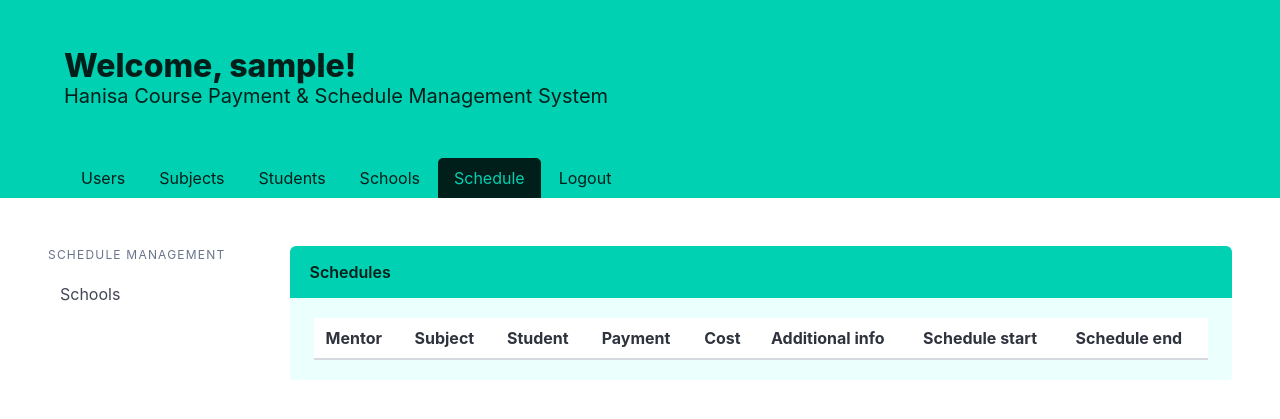
After one commit to penghalu/hanisa-course, a Django app: page /data/schedules/ in a window 1280 px wide. The commit adds this page. Shown: the top 419 px of the page. Run offline with Django 3.2, Linux system fonts and the light colour scheme; the visitor is signed in with stand-in values (Sample User, id 1); data that the repository does not hold is empty; some libraries are stand-ins or nearby versions.

Commit message:
schedule list UI

```diff
--- a/course_management/urls.py
+++ b/course_management/urls.py
@@ -2,22 +2,31 @@ from django.urls import path
 
 from .views import SchoolAdd, SchoolDelete, SchoolList, SchoolUpdate, \
     SubjectAdd, SubjectList, SubjectUpdate, SubjectDelete, \
-    StudentAdd, StudentList, StudentUpdate, StudentDelete
+    StudentAdd, StudentList, StudentUpdate, StudentDelete, \
+    ScheduleList
 
 
 app_name = 'course_management'
 
 urlpatterns = [
+    # Subjects
     path('subjects/', SubjectList.as_view(), name='subject_list'),
     path('subjects/add/', SubjectAdd.as_view(), name='subject_add'),
     path('subjects/edit/<int:pk>/', SubjectUpdate.as_view(), name='subject_update'),
     path('subjects/delete/<int:pk>/', SubjectDelete.as_view(), name='subject_delete'),
+
+    # Students
     path('students/', StudentList.as_view(), name='student_list'),
     path('students/add/', StudentAdd.as_view(), name='student_add'),
     path('students/edit/<int:pk>/', StudentUpdate.as_view(), name='student_update'),
     path('students/delete/<int:pk>/', StudentDelete.as_view(), name='student_delete'),
+
+    # Schools
     path('schools/', SchoolList.as_view(), name='school_list'),
     path('schools/add/', SchoolAdd.as_view(), name='school_add'),
     path('schools/edit/<int:pk>/', SchoolUpdate.as_view(), name='school_update'),
     path('schools/delete/<int:pk>/', SchoolDelete.as_view(), name='school_delete'),
+
+    # Schedules
+    path('schedules/', ScheduleList.as_view(), name='schedule_list'),
 ]
--- a/course_management/views.py
+++ b/course_management/views.py
@@ -2,7 +2,7 @@ from django.contrib.auth.mixins import LoginRequiredMixin
 from django.shortcuts import reverse
 from django.views.generic import CreateView, DeleteView, ListView, UpdateView
 
-from .models import School, Student, Subject
+from .models import Schedule, School, Student, Subject
 
 
 # Create your views here.
@@ -94,3 +94,9 @@ class SchoolDelete(DeleteView):
 
     def get_success_url(self):
         return reverse('course_management:school_list')
+
+
+class ScheduleList(LoginRequiredMixin, ListView):
+    model = Schedule
+    context_object_name = 'schedules'
+    login_url = 'home'
--- a/templates/bulma_header.html
+++ b/templates/bulma_header.html
@@ -17,6 +17,7 @@
                     <li{% if request.resolver_match.url_name == 'subject_list' or request.resolver_match.url_name == 'subject_add' or request.resolver_match.url_name == 'subject_update' %} class="is-active"{% endif %}><a href="{% url 'course_management:subject_list' %}">Subjects</a></li>
                     <li{% if request.resolver_match.url_name == 'student_list' or request.resolver_match.url_name == 'student_add' or request.resolver_match.url_name == 'student_update' %} class="is-active"{% endif %}><a href="{% url 'course_management:student_list' %}">Students</a></li>
                     <li{% if request.resolver_match.url_name == 'school_list' or request.resolver_match.url_name == 'school_add' or request.resolver_match.url_name == 'school_update' %} class="is-active"{% endif %}><a href="{% url 'course_management:school_list' %}">Schools</a></li>
+                    <li{% if request.resolver_match.url_name == 'schedule_list' %} class="is-active"{% endif %}><a href="{% url 'course_management:schedule_list' %}">Schedule</a></li>
                     {% if user.is_authenticated %}
                         <li><a href="{% url 'logout' %}">Logout</a></li>
                     {% endif %}
--- /dev/null
+++ b/templates/course_management/schedule_base.html
@@ -0,0 +1,24 @@
+{% extends 'bulma_base.html' %}
+
+{% block menu %}
+    <aside class="menu">
+        <p class="menu-label">
+            Schedule Management
+        </p>
+        <ul class="menu-list">
+            <li><a href="{% url 'course_management:schedule_list' %}">Schools</a></li>
+        </ul>
+    </aside>
+{% endblock %}
+
+{% block content %}
+    <div class="message is-primary">
+        <div class="message-header">
+            <p>{% block heading %}{% endblock %}</p>
+        </div>
+        <div class="message-body">
+            {% block article %}
+            {% endblock %}
+        </div>
+    </div>
+{% endblock %}
--- /dev/null
+++ b/templates/course_management/schedule_list.html
@@ -0,0 +1,41 @@
+{% extends 'course_management/schedule_base.html' %}
+
+{% block heading %}Schedules{% endblock %}
+
+{% block article %}
+    <table class="table is-fullwidth is-hoverable">
+        <thead>
+            <tr>
+                <th>Mentor</th>
+                <th>Subject</th>
+                <th>Student</th>
+                <th>Payment</th>
+                <th>Cost</th>
+                <th>Additional info</th>
+                <th>Schedule start</th>
+                <th>Schedule end</th>
+            </tr>
+        </thead>
+        <tbody>
+            {% for schedule in schedules %}
+                <tr>
+                    <td>{{ schedule.mentor }}</td>
+                    <td>{{ schedule.subject }}</td>
+                    <td>{{ schedule.student }}</td>
+                    <td>{{ schedule.payment }}</td>
+                    <td>{{ schedule.cost }}</td>
+                    <td>{{ schedule.description }}</td>
+                    <td>{{ schedule.schedule_start }}</td>
+                    <td>{{ schedule.schedule_end }}</td>
+                    <td>
+                        <a href="{% url 'course_management:subject_delete' subject.pk %}">
+                            <span class="icon has-text-danger">
+                                <i class="fas fa-trash-alt"></i>
+                            </span>
+                        </a>
+                    </td>
+                </tr>
+            {% endfor %}
+        </tbody>
+    </table>
+{% endblock %}
```
